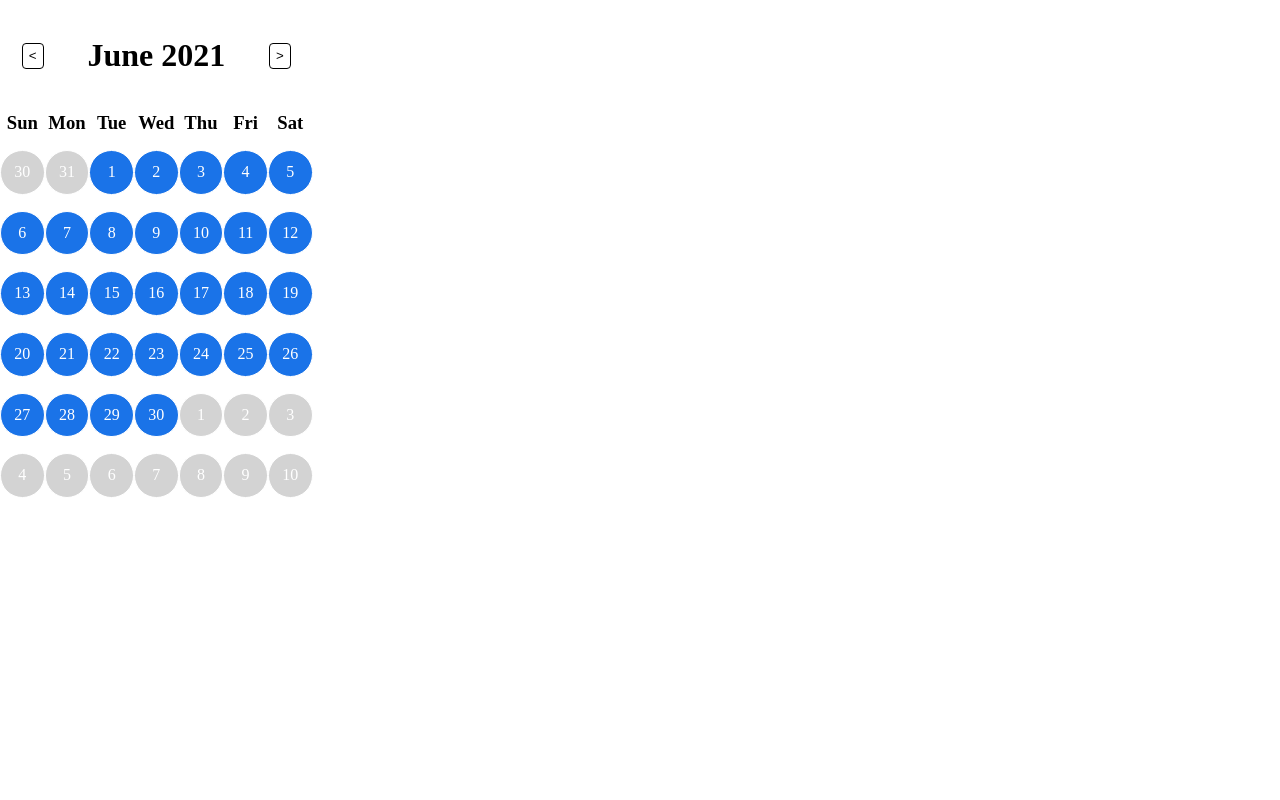
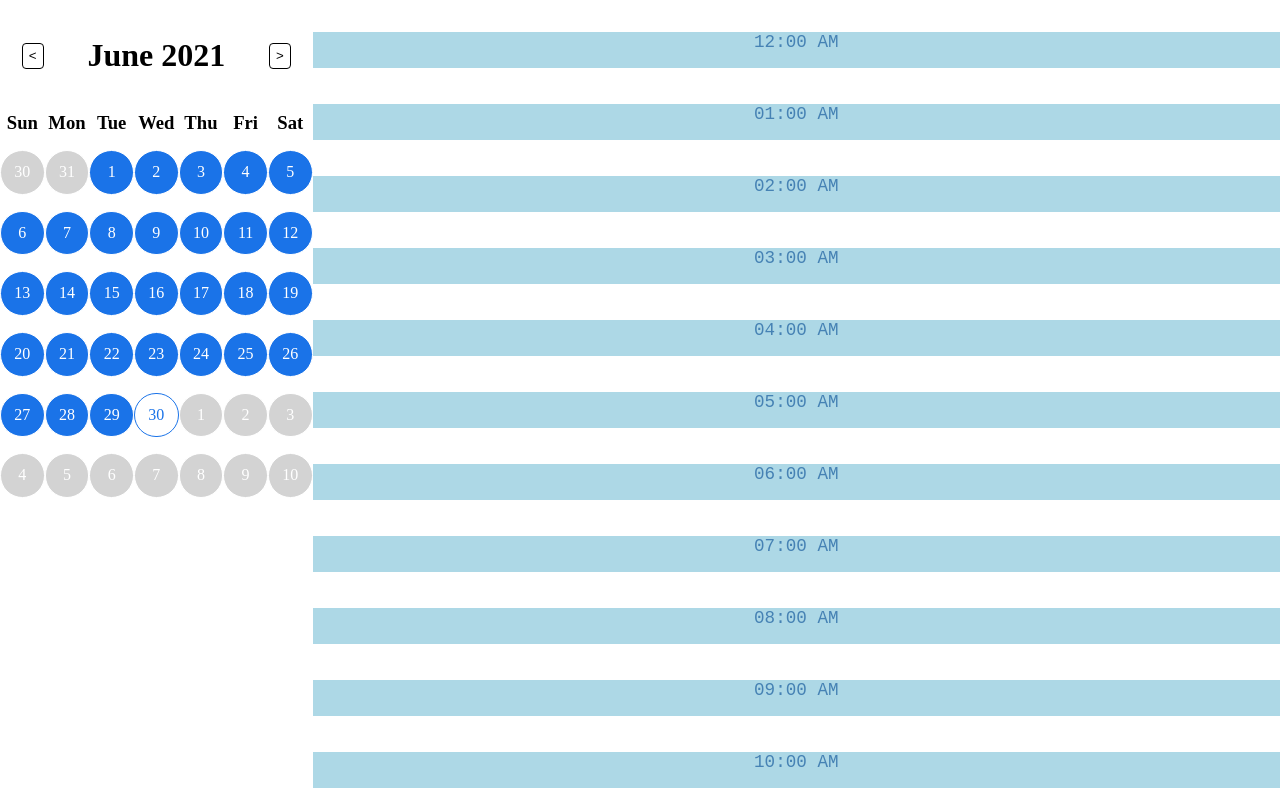
Before and after one commit to ayershov777/availability-picker, a React (Create React App) app in the folder client/: page / in a window 1280 px wide. Shown: the top 800 px of the page. Built offline with nearby package versions, Linux system fonts and the light colour scheme.

Commit message:
:art::adhesive_bandage: removed sticky behavior

```diff
--- a/client/src/components/Scheduler/Scheduler.tsx
+++ b/client/src/components/Scheduler/Scheduler.tsx
@@ -6,7 +6,7 @@
 import TimeSelector from "../TimeSelector/TimeSelector";
 import { getSelectedDate } from "../../redux/selectors";
 import useViewport, { Viewport } from "../../hooks/useViewport";
-import { useEffect, useState } from 'react';
+import { useState } from 'react';
 
 const Container = styled.div<{viewport: Viewport}>`
     display: flex;
@@ -65,62 +65,36 @@
     &:hover {
         filter: brightness(0.7);
     }
+
     & sub {
         cursor: pointer;
     }
 `;
 
 function Scheduler() {
-    const selectedDate = useSelector(getSelectedDate);
     const viewport = useViewport();
     const DatePickerPanel = viewport >= Viewport.SM ? DatePickerPanelDesktop : DatePickerPanelMobile;
-    const [showDateBar, setShowDateBar] = useState(false);
     const [gridAnimation, setGridAnimation] = useState<GridAnimationVariant>("idle");
 
-    useEffect(() => {
-        const el = document.querySelector(".sentinel");
-
-        const observer = new IntersectionObserver(([e]) => {
-            if (viewport>Viewport.SM) {
-                setShowDateBar(false);
-                return;
-            }
-            e.intersectionRatio < 0.001 ? setShowDateBar(true) : setShowDateBar(false);
-        });
-
-        if(el) {
-            observer.observe(el);
-        }
-
-        return () => {
-            if(el) {
-                observer.unobserve(el);
-            }
-        };
-
-    }, [viewport]);
+    // const selectedDate = useSelector(getSelectedDate);
+    // const [showDateBar, setShowDateBar] = useState(false);
 
     return (
         <Container viewport={viewport}>
             <DatePickerPanel>
-                <InnerContainer>
-                    <MonthPicker setGridAnimation={setGridAnimation} />
-                    <SchedulerGrid gridAnimation={gridAnimation} setGridAnimation={setGridAnimation} />
-                    <div className="sentinel"></div>
-                </InnerContainer>
+                <MonthPicker setGridAnimation={setGridAnimation} />
+                <SchedulerGrid gridAnimation={gridAnimation} setGridAnimation={setGridAnimation} />
             </DatePickerPanel>
 
-            {showDateBar &&
-                <DatePickerBar onClick={()=>window.scroll({
-                    top: 0, behavior: 'smooth'
-                  })}>
+            {/* {showDateBar &&
+                <DatePickerBar>
                     <p>
                         {selectedDate?.toDateString()}
                         {" "}
                         <sub className="material-icons">expand_more</sub>
                     </p>
                 </DatePickerBar>
-            }
+            } */}
 
             <TimeSelector />
         </Container>
--- a/client/src/components/Scheduler/SchedulerCell.tsx
+++ b/client/src/components/Scheduler/SchedulerCell.tsx
@@ -67,7 +67,7 @@
 function getCellStyles(
     viewport: Viewport,
 	monthIndex: number,
-	selectedDate: Date | undefined,
+	selectedDate: Date,
 	date: Date
 ) {
 	const selectedMonth = selectedDate?.getMonth(),
--- a/client/src/components/TimeSelector/TimeSelector.tsx
+++ b/client/src/components/TimeSelector/TimeSelector.tsx
@@ -16,7 +16,11 @@
     }
 `;
 
-const Container = styled.div<{viewport: Viewport}>`
+type ContainerProps = {
+    viewport: Viewport;
+};
+
+const Container = styled.div<ContainerProps>`
     flex: 1;
     min-width: 276px;
     margin: 1rem 0 0 0;
--- a/client/src/redux/actions.ts
+++ b/client/src/redux/actions.ts
@@ -15,7 +15,7 @@
     };
 }
 
-export function setSelectedDateAction (date: Date | undefined): SetSelectedDateAction {
+export function setSelectedDateAction (date: Date): SetSelectedDateAction {
     return {
         type: "SET_SELECTED_DATE",
         payload: date,
--- a/client/src/redux/reducers.ts
+++ b/client/src/redux/reducers.ts
@@ -16,6 +16,7 @@
     monthIndex: getCurrentMonth(),
     dates: getInitialDates(),
     availabilities: initialAvailabilities,
+    selectedDate: new Date(),
 };
 
 export function schedulerReducer(state = initialState, { type, payload }: SchedulerActions): SchedulerReducer {
@@ -46,7 +47,7 @@
             };
         }
         case "SET_SELECTED_DATE": {
-            const selectedDate = payload as Date | undefined;
+            const selectedDate = payload as Date;
             return { ...state, selectedDate };
         }
         default: {
--- a/client/src/types/redux/state.types.ts
+++ b/client/src/types/redux/state.types.ts
@@ -4,7 +4,7 @@
     monthIndex: MonthIndex;
     year: number;
     dates: Date[];
-    selectedDate?: Date;
+    selectedDate: Date;
     availabilities: Record<string, CalendarAvailability[]>;
 };
 
```
Also changed, not shown: client/src/components/Modal/Modal.tsx (+7 -3 lines), client/src/components/TimeSelector/TimeSelectorModal.tsx (deleted, +0 -61 lines).
